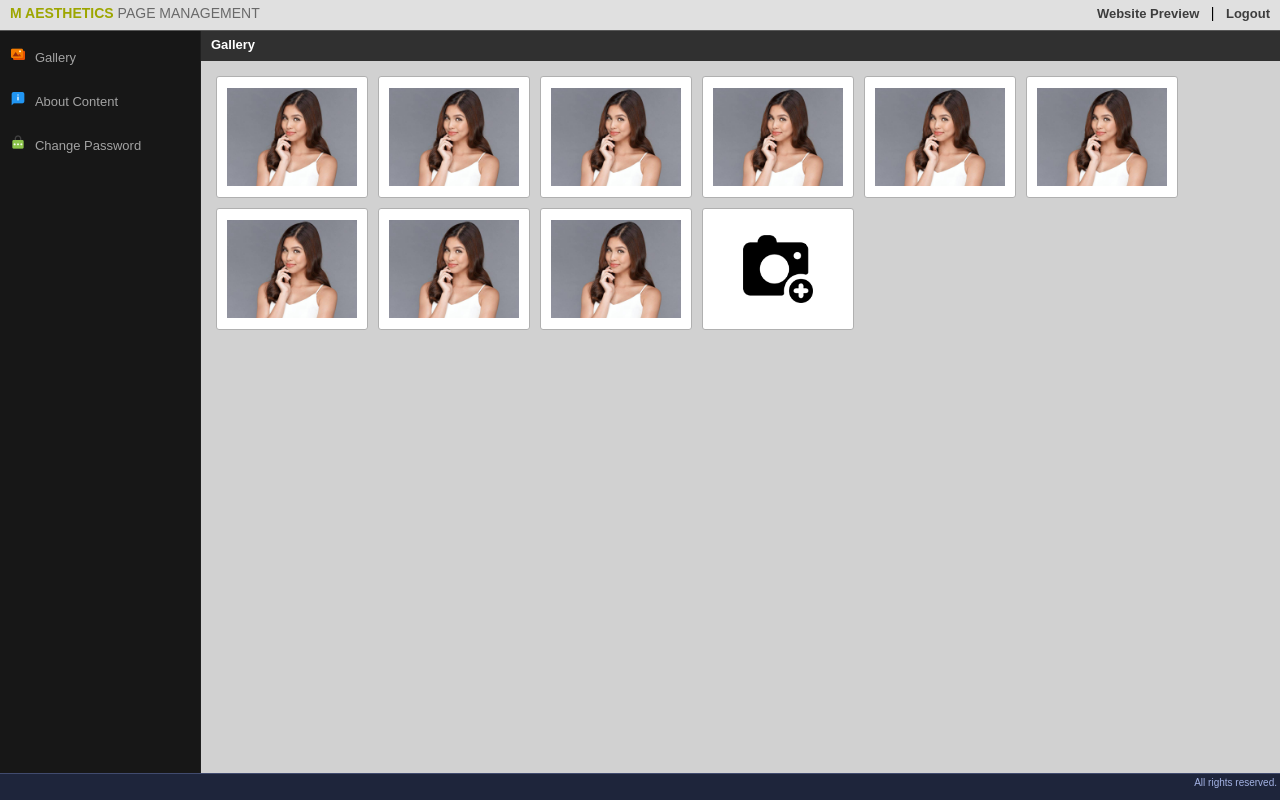
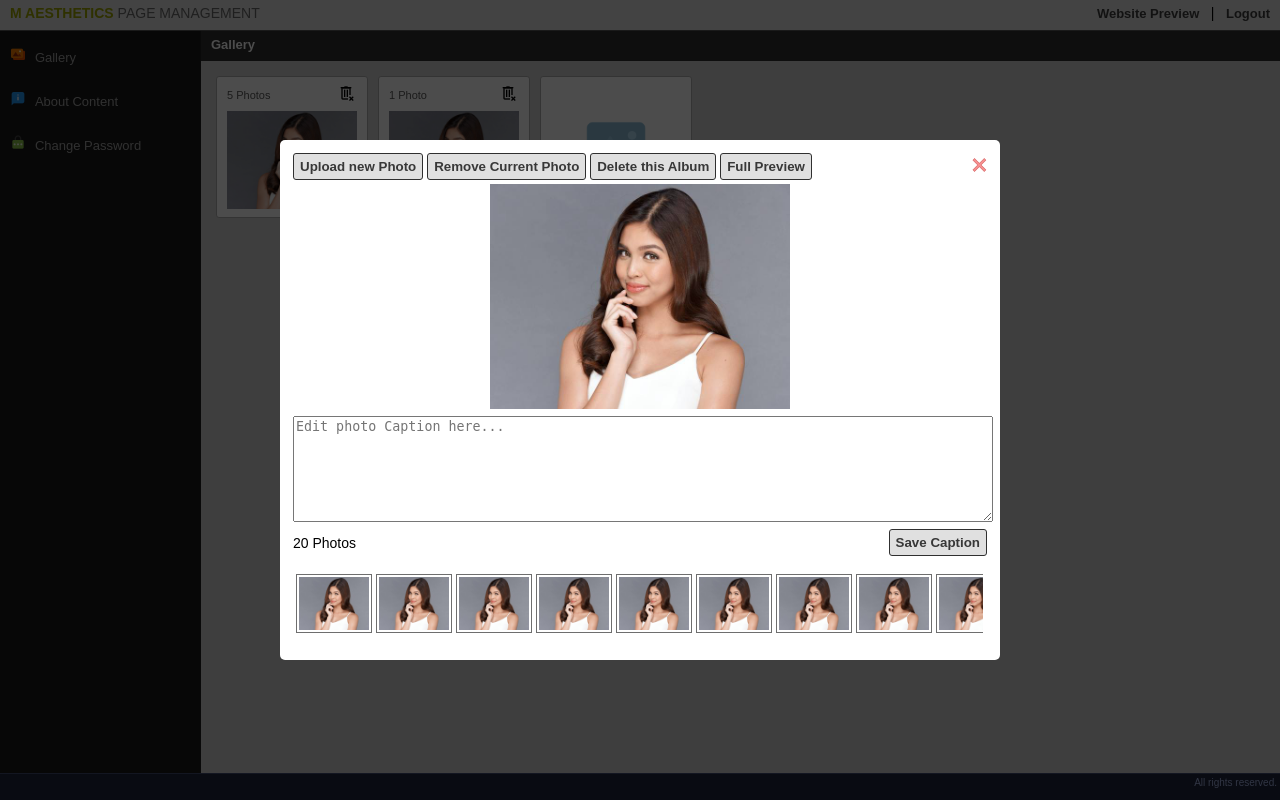
Before and after one commit to gnegamino/maesthetics, a PHP site: page /admin/gallery in a window 1280 px wide. Run offline with PHP 8.4, Linux system fonts and the light colour scheme; the visitor is signed in with stand-in values (Sample User, id 1).

Commit message:
:star: Added Gallery UI

```diff
--- a/admin/assets/css/styles.css
+++ b/admin/assets/css/styles.css
@@ -213,6 +213,11 @@ input[type="button"]:hover {
 #menu-content {
     flex: 1;
     padding: 10px;
+    height: calc(100vh - 108px);
+    height: -webkit-calc(100vh - 108px);
+    height: -moz-calc(100vh - 108px);
+    height: -o-calc(100vh - 108px);
+    overflow-y: scroll;
 }
 
 .gallery {
@@ -224,7 +229,7 @@ input[type="button"]:hover {
 .gallery-item, .gallery-item-add {
     padding: 10px;
     width: 130px;
-    height: 100px;
+    height: 120px;
     margin: 5px;
     background-color: #fff;
     border: solid 1px #b0b0b0;
@@ -235,9 +240,23 @@ input[type="button"]:hover {
     justify-content: center;
 }
 
-.gallery-item img {
+.thumbnail {
     flex: 1;
     width: 130px;
+}
+
+.thumbnail-label-count {
+    font-size: 11px;
+    color: #595959;
+}
+
+.remove-icon {
+    padding: 3px;
+    border-radius: 3px;
+}
+
+.remove-icon:hover {
+    background-color: #e3e3e3;
 }
 
 .gallery-item:hover, .gallery-item-add:hover {
@@ -275,3 +294,74 @@ input[type="button"]:hover {
     width: 100%;
     height: 100%;
 }
+
+#confirm {
+    width: 100%;
+    height: 100%;
+    position: fixed;
+    top: 0px;
+    left: 0px;
+    z-index: 300;
+    display: flex;
+    align-items: center;
+    justify-content: center;
+    background-color: rgba(0,0,0,.7);
+}
+
+#confirm-container {
+    flex: 1;
+    background-color: #fff;
+    max-width: 300px;
+    max-height: 200px;
+    border-radius: 5px;
+    padding: 10px;
+}
+
+#photo-browser {
+    width: 100%;
+    height: 100%;
+    position: fixed;
+    top: 0px;
+    left: 0px;
+    z-index: 200;
+    display: flex;
+    align-items: center;
+    justify-content: center;
+    background-color: rgba(0,0,0,.7);
+}
+
+#photo-browser-container {
+    flex: 1;
+    background-color: #fff;
+    max-width: 700px;
+    max-height: 500px;
+    border-radius: 5px;
+    padding: 10px;
+}
+
+#photo-browser-container table{
+    width: 100%;
+    height: 100%;
+}
+
+#gallery-preview {
+    width: 300px;
+}
+
+#thumbnails {
+    height: 90px;
+    width: 690px;
+    overflow-x: scroll;
+    cursor: pointer;
+}
+
+.thumbnail-small {
+    width: 70px;
+    background-color: #fff;
+    padding: 2px;
+    border: solid 1px #6e6e6e;
+}
+
+.thumbnail-small:hover {
+    background-color: #6e6e6e;
+}
--- a/admin/views/gallery.php
+++ b/admin/views/gallery.php
@@ -1,34 +1,96 @@
 <div id="menu-content">
     <div class="gallery">
         <div class="gallery-item">
-            <img src="assets/images/random.jpg">
+            <table>
+                <tr>
+                    <td align="left" class="thumbnail-label-count">5 Photos</td>
+                    <td align="right">
+                        <img src="/assets/images/icons8-delete-trash-16.png" class="remove-icon" title="Delete" id="delete_1">
+                    </td>
+                </tr>
+                <tr>
+                    <td colspan="2">
+                        <img src="/assets/images/random.jpg" class="thumbnail">
+                    </td>
+                </tr>
+            </table>
         </div>
         <div class="gallery-item">
-            <img src="assets/images/random.jpg">
-        </div>
-        <div class="gallery-item">
-            <img src="assets/images/random.jpg">
-        </div>
-         <div class="gallery-item">
-            <img src="assets/images/random.jpg">
-        </div>
-        <div class="gallery-item">
-            <img src="assets/images/random.jpg">
-        </div>
-         <div class="gallery-item">
-            <img src="assets/images/random.jpg">
-        </div>
-        <div class="gallery-item">
-            <img src="assets/images/random.jpg">
-        </div>
-        <div class="gallery-item">
-            <img src="assets/images/random.jpg">
-        </div>
-        <div class="gallery-item">
-            <img src="assets/images/random.jpg">
+            <table>
+                <tr>
+                    <td align="left" class="thumbnail-label-count">1 Photo</td>
+                    <td align="right">
+                        <img src="/assets/images/icons8-delete-trash-16.png" class="remove-icon" title="Delete" id="delete_2">
+                    </td>
+                </tr>
+                <tr>
+                    <td colspan="2">
+                        <img src="/assets/images/random.jpg" class="thumbnail">
+                    </td>
+                </tr>
+            </table>
         </div>
         <div class="gallery-item-add">
-            <img src="assets/images/add.png">
+            <img src="/assets/images/icons8-add-image-100.png">
         </div>
     </div>
 </div>
+
+<div id="photo-browser">
+    <div id="photo-browser-container">
+        <table>
+            <tr>
+                <td>
+                    <input type="button" name="" value="Upload new Photo">
+                    <input type="button" name="" value="Remove Current Photo">
+                    <input type="button" name="" value="Delete this Album">
+                    <input type="button" name="" value="Full Preview">
+                </td>
+                <td align="right">
+                    <img src="/assets/images/icons8-delete-16.png" class="close-gallery" title="Close">
+                </td>
+            </tr>
+            <tr>
+                <td align="center" colspan="2">
+                    <img src="/assets/images/random.jpg" id="gallery-preview">
+                </td>
+            </tr>
+            <tr>
+                <td colspan="2" align="left" valign="top">
+                    <textarea style="width: 100%; height: 100px;" placeholder="Edit photo Caption here..."></textarea>
+                </td>
+            </tr>
+            <tr>
+                <td align="left">
+                    <span>20 Photos</span>
+                </td>
+                <td align="right">
+                    <input type="button" value="Save Caption">
+                </td>
+            </tr>
+            <tr>
+                <td colspan="2">
+                    <div id="thumbnails">
+                        <table>
+                            <tr>
+                                <?php for ($i = 0; $i < 20; $i++) { ?>
+                                <td>
+                                    <img src="/assets/images/random.jpg" class="thumbnail-small">
+                                </td>
+                                <?php } ?>
+                            </tr>
+                        </table>
+                    </div>
+                </td>
+            </tr>
+        </table>
+    </div>
+</div>
+
+<script type="text/javascript">
+    $(function() {
+        $(".remove-icon").on("click", function(){
+            app.confirm("Are you sure do you want to delete these 5 photos?");
+        });
+    });
+</script>
--- a/admin/views/master/header.php
+++ b/admin/views/master/header.php
@@ -28,6 +28,15 @@
                 timeOut = setTimeout(function(){ $("#alert").css("visibility", "hidden"); }, 3000);
             }
 
+            app.confirm = function confirm(message) {
+                $("#confirm-message").html(message);
+                $("#confirm").css("visibility", "visible");
+            }
+
+            $("#confirm-no").on("click", function(){
+                $("#confirm").css("visibility", "hidden");
+            });
+
             app.loading = function loading(status) {
                 if (status) {
                     app.closeAlert();
@@ -56,6 +65,26 @@
                 </tr>
             </table>
         </div>
+    </div>
+    <div id="confirm" style="visibility: hidden;">
+         <div id="confirm-container">
+            <table>
+                <tr>
+                    <td style="width: 50px;">
+                        <img src="/assets/images/icons8-ask-question-40.png" id="confirm-icon">
+                    </td>
+                    <td style="width: 350px; padding: 10px">
+                        <span id="confirm-message">Are you sure do you want to delete these 5 photos?</span>
+                    </td>
+                </tr>
+                <tr>
+                    <td colspan="2" align="right">
+                        <input type="button" id="confirm-yes" value="Yes">
+                        <input type="button" id="confirm-no" value="No">
+                    </td>
+                </tr>
+            </table>
+         </div>
     </div>
     <div id="container">
         <div id="navigation-bar">
```
Also changed, not shown: admin/assets/images/icons8-add-image-100.png (added), admin/assets/images/icons8-ask-question-40.png (added), admin/assets/images/icons8-delete-16.png (added), admin/assets/images/icons8-delete-trash-16.png (added).
